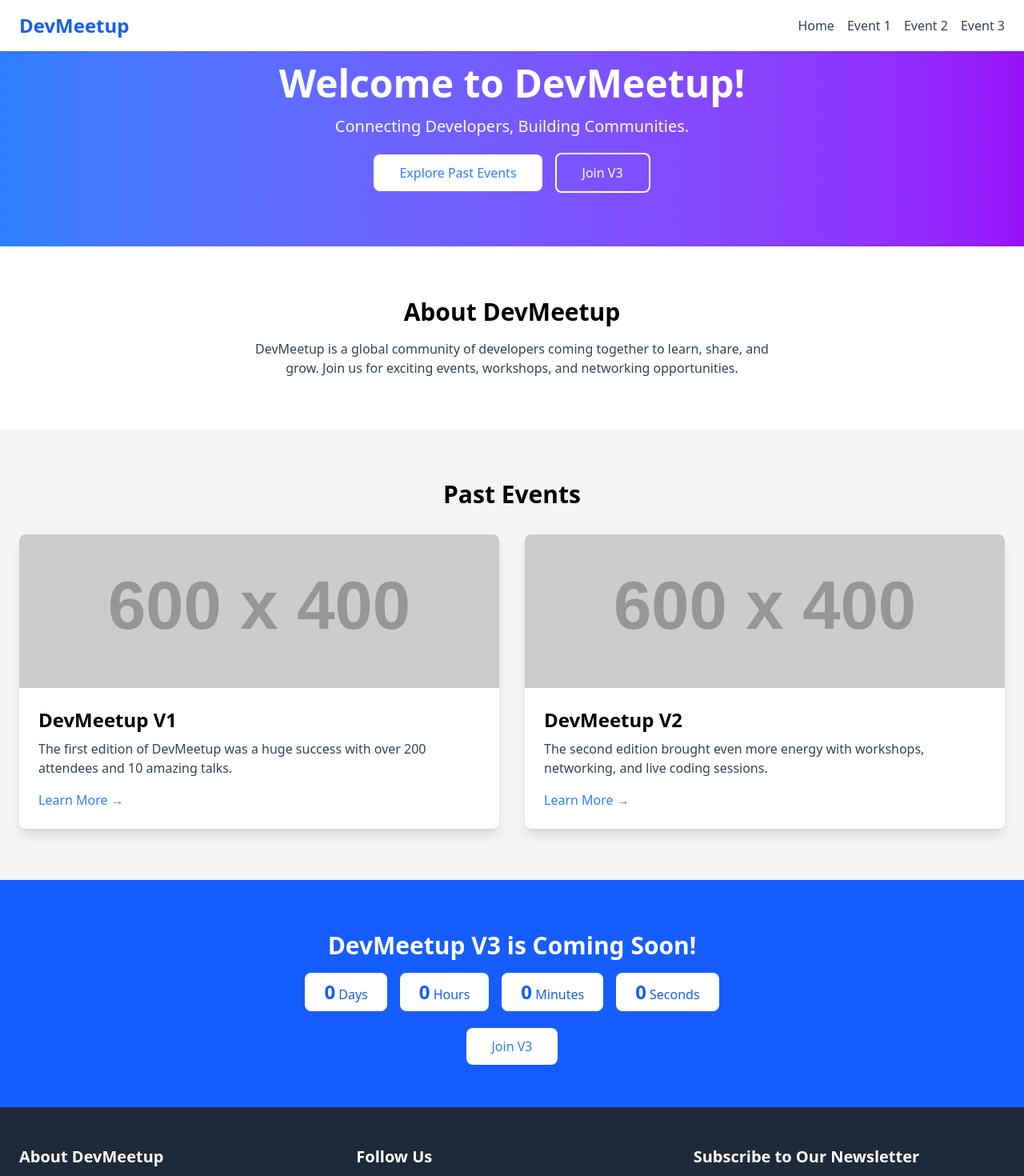
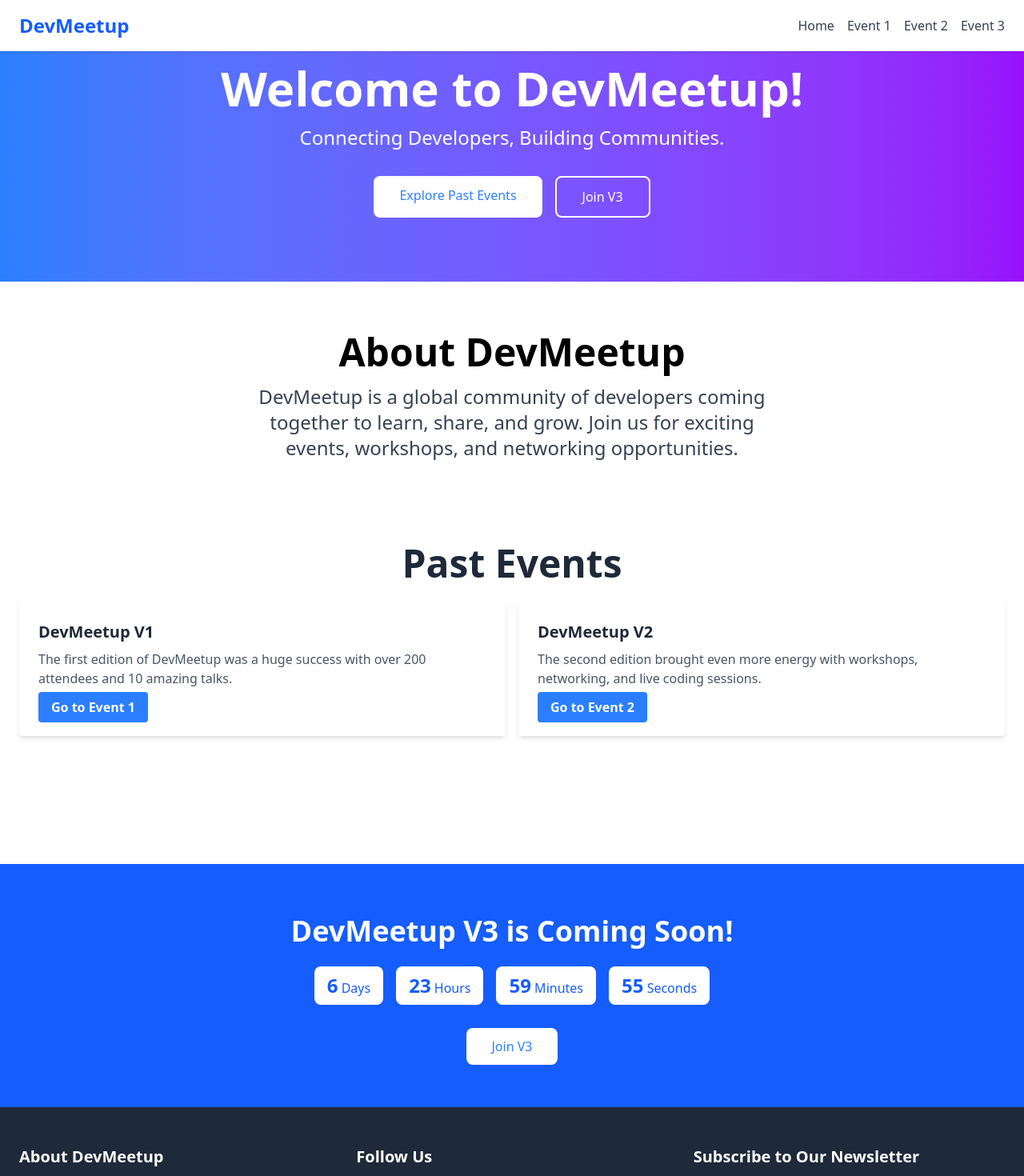
Before and after one commit to alsem934/DevMeet, a React (Vite) app: page / in a window 1280 px wide. Shown: the top 1470 px of the page at 80% size. Built offline with nearby package versions, Linux system fonts and the light colour scheme.

Commit message:
Updated V3TeaserSection component

```diff
--- /dev/null
+++ b/src/Components/Carousel.jsx
@@ -0,0 +1,41 @@
+import React, { useState } from 'react';
+import './carousel.css'
+const Carousel = ({ images, message }) => {
+  const [currentIndex, setCurrentIndex] = useState(0);
+
+  const handleNext = () => {
+    const newIndex = (currentIndex + 1) % images.length;
+    setCurrentIndex(newIndex);
+  };
+
+  const handlePrev = () => {
+    const newIndex = (currentIndex - 1 + images.length) % images.length;
+    setCurrentIndex(newIndex);
+  };
+
+  return (
+    <div className="carousel">
+      <div className="carousel-inner">
+        {images.map((image, index) => (
+          <div
+            className={`carousel-item ${index === currentIndex ? 'active' : ''}`}
+            key={index}
+          >
+            <img src={image} alt="Image" />
+            <div className="carousel-message">
+              <p>{message}</p>
+            </div>
+          </div>
+        ))}
+      </div>
+      <button onClick={handlePrev} className="prev-btn">
+        Prev
+      </button>
+      <button onClick={handleNext} className="next-btn">
+        Next
+      </button>
+    </div>
+  );
+};
+
+export default Carousel;
--- a/src/Components/Home/About.jsx
+++ b/src/Components/Home/About.jsx
@@ -1,7 +1,32 @@
 
 
+// import React from 'react';
 
+// const AboutSection = () => {
+//   return (
+//     <section className="bg-gradient-to-r from-purple-600 to-blue-500 text-white py-16 relative">
+//       <div className="container mx-auto px-6">
+//         <h2 className="text-4xl font-extrabold text-center mb-4 lg:text-5xl">About DevMeetup</h2>
+//         <p className="text-lg text-gray-200 max-w-2xl mx-auto text-center mb-8">
+//           DevMeetup is a global community of developers coming together to learn, share, and grow. Join us for exciting events, workshops, and networking opportunities.
+//         </p>
+//         <div className="flex justify-center">
+//           <a href="/events" className="bg-white text-blue-500 px-6 py-2 rounded-lg hover:bg-gray-200 transition duration-300 transform hover:scale-105">
+//             View Our Events
+//           </a>
+//         </div>
+//       </div>
+//       {/* Optional decorative element */}
+//       <div className="absolute top-0 left-0 w-full h-full opacity-10">
+//         <svg className="w-full h-full" viewBox="0 0 1440 320" preserveAspectRatio="none">
+//           <path fill="currentColor" d="M0,192L48,165.3C96,139,192,85,288,64C384,43,480,53,576,64C672,75,768,85,864,98.7C960,112,1056,128,1152,138.7C1248,149,1344,155,1392,158.7L1440,160L1440,320L1392,320C1344,320,1248,320,1152,320C1056,320,960,320,864,320C768,320,672,320,576,320C480,320,384,320,288,320C192,320,96,320,48,320L0,320Z"></path>
+//         </svg>
+//       </div>
+//     </section>
+//   );
+// };
 
+// export default AboutSection;
 
 import React from 'react';
 
@@ -9,8 +34,8 @@ const AboutSection = () => {
   return (
     <section className="container mx-auto px-6 py-16">
       <div className="text-center">
-        <h2 className="text-3xl font-bold mb-4">About DevMeetup</h2>
-        <p className="text-gray-700 max-w-2xl mx-auto">
+        <h2 className="text-3xl font-bold mb-4 md:text-4xl lg:text-5xl">About DevMeetup</h2>
+        <p className="text-gray-700 max-w-2xl mx-auto text-lg md:text-xl lg:text-2xl">
           DevMeetup is a global community of developers coming together to learn, share, and grow. Join us for exciting events, workshops, and networking opportunities.
         </p>
       </div>
--- a/src/Components/Home/Hero.jsx
+++ b/src/Components/Home/Hero.jsx
@@ -1,20 +1,27 @@
-
-
-
-
 import React from 'react';
 
 const HeroSection = () => {
   return (
-    <section className="bg-gradient-to-r from-blue-500 to-purple-600 text-white py-20 text-center">
+    <section className="bg-gradient-to-r from-blue-500 to-purple-600 text-white py-20 text-center relative">
       <div className="container mx-auto px-6">
-        <h1 className="text-5xl font-bold mb-4">Welcome to DevMeetup!</h1>
-        <p className="text-xl mb-8">Connecting Developers, Building Communities.</p>
-        <div className="space-x-4">
-          <a href="/v1" className="bg-white text-blue-500 px-8 py-3 rounded-lg hover:bg-gray-100">Explore Past Events</a>
-          <a href="/v3" className="bg-transparent border-2 border-white text-white px-8 py-3 rounded-lg hover:bg-white hover:text-blue-500">Join V3</a>
+        <h1 className="text-4xl font-extrabold mb-4 md:text-5xl lg:text-6xl">Welcome to DevMeetup!</h1>
+        <p className="text-lg mb-8 md:text-xl lg:text-2xl">Connecting Developers, Building Communities.</p>
+        <div className="justify-center flex flex-col  space-y-4 md:flex-row md:space-x-4 md:space-y-0">
+          <a
+            href="/v1"
+            className="bg-white text-blue-500 px-8 py-3 rounded-lg hover:bg-red transition duration-300 transform hover:scale-105 justify-center"
+          >
+            Explore Past Events
+          </a>
+          <a
+            href="/v3"
+            className="bg-transparent border-2 border-white text-white px-8 py-3 rounded-lg hover:bg-white hover:text-blue-500 transition duration-300 transform hover:scale-105"
+          >
+            Join V3
+          </a>
         </div>
       </div>
+      <div className="absolute inset-0 bg-opacity-30"></div>
     </section>
   );
 };
--- a/src/Components/Home/PastEvents.jsx
+++ b/src/Components/Home/PastEvents.jsx
@@ -1,34 +1,46 @@
-
-
-
-
 import React from 'react';
 
 const PastEventsSection = () => {
   return (
-    <section className="bg-gray-100 py-16">
-      <div className="container mx-auto px-6">
-        <h2 className="text-3xl font-bold text-center mb-8">Past Events</h2>
-        <div className="grid grid-cols-1 md:grid-cols-2 gap-8">
-          {/* V1 Event Card */}
-          <div className="bg-white shadow-lg rounded-lg overflow-hidden">
-            <img src="https://via.placeholder.com/600x400" alt="V1 Event" className="w-full h-48 object-cover" />
-            <div className="p-6">
-              <h3 className="text-2xl font-bold mb-2">DevMeetup V1</h3>
-              <p className="text-gray-700 mb-4">The first edition of DevMeetup was a huge success with over 200 attendees and 10 amazing talks.</p>
-              <a href="/v1" className="text-blue-500 hover:underline">Learn More →</a>
-            </div>
+    <section className="py-10 text-gray-800 relative">
+      <div className="max-w-7xl mx-auto px-6 pb-20">
+        <h2 className="text-3xl font-bold text-center mb-6 md:text-4xl lg:text-5xl">Past Events</h2>
+
+        {/* Event grid container */}
+        <div className="grid grid-cols-1 sm:grid-cols-2 gap-4 mb-6">
+          {/* V1 Event Details */}
+          <div className="bg-white p-6 rounded shadow-md w-full mb-4">
+            <h3 className="text-xl font-bold mb-2 text-gray-800">DevMeetup V1</h3>
+            <h2 className="text-gray-600 mb-3">
+              The first edition of DevMeetup was a huge success with over 200 attendees and 10 amazing talks.
+            </h2>
+            <a
+              href="/event1"
+              className="bg-blue-500 text-white font-semibold py-2 px-4 rounded hover:bg-blue-600 transition duration-300"
+            >
+              Go to Event 1
+            </a>
           </div>
-          {/* V2 Event Card */}
-          <div className="bg-white shadow-lg rounded-lg overflow-hidden">
-            <img src="https://via.placeholder.com/600x400" alt="V2 Event" className="w-full h-48 object-cover" />
-            <div className="p-6">
-              <h3 className="text-2xl font-bold mb-2">DevMeetup V2</h3>
-              <p className="text-gray-700 mb-4">The second edition brought even more energy with workshops, networking, and live coding sessions.</p>
-              <a href="/v2" className="text-blue-500 hover:underline">Learn More →</a>
-            </div>
+
+          {/* V2 Event Details */}
+          <div className="bg-white p-6 rounded shadow-md w-full mb-4">
+            <h3 className="text-xl font-bold mb-2 text-gray-800">DevMeetup V2</h3>
+            <p className="text-gray-600 mb-3">
+              The second edition brought even more energy with workshops, networking, and live coding sessions.
+            </p>
+            <a
+              href="/event2"
+              className="bg-blue-500 text-white font-semibold py-2 px-4 rounded hover:bg-blue-600 transition duration-300"
+            >
+              Go to Event 2
+            </a>
           </div>
         </div>
+      </div>
+
+      {/* Optional decorative element */}
+      <div className="absolute top-0 left-0 w-full h-full opacity-10">
+        {/* SVG or any other decorative element can be added here */}
       </div>
     </section>
   );
--- a/src/Components/Home/Teaser.jsx
+++ b/src/Components/Home/Teaser.jsx
@@ -1,6 +1,3 @@
-
-
-
 import React, { useState, useEffect } from 'react';
 
 const V3TeaserSection = () => {
@@ -12,7 +9,7 @@ const V3TeaserSection = () => {
   });
 
   useEffect(() => {
-    const targetDate = new Date('2023-12-31T00:00:00').getTime(); // Set your target date here
+    const targetDate = new Date(Date.now() + (7 * 24 * 60 * 60 * 1000)); // Set target date to 7 days from now
 
     const interval = setInterval(() => {
       const now = new Date().getTime();
@@ -34,24 +31,24 @@ const V3TeaserSection = () => {
   }, []);
 
   return (
-    <section className="bg-blue-600 text-white py-16">
+    <section className="bg-blue-600 text-white py-10 md:py-16">
       <div className="container mx-auto px-6 text-center">
-        <h2 className="text-3xl font-bold mb-4">DevMeetup V3 is Coming Soon!</h2>
-        <div className="flex justify-center space-x-4 mb-8">
-          <div className="bg-white text-blue-600 px-6 py-2 rounded-lg">
+        <h2 className="text-3xl font-bold mb-4 md:text-4xl">DevMeetup V3 is Coming Soon!</h2>
+        <div className="flex flex-col md:flex-row justify-center space-x-0 md:space-x-4 mb-8">
+          <div className="bg-white text-blue-600 px-4 py-2 rounded-lg w-full md:w-auto m-2">
             <span className="text-2xl font-bold">{timeLeft.days}</span> Days
           </div>
-          <div className="bg-white text-blue-600 px-6 py-2 rounded-lg">
+          <div className="bg-white text-blue-600 px-4 py-2 rounded-lg w-full md:w-auto m-2">
             <span className="text-2xl font-bold">{timeLeft.hours}</span> Hours
           </div>
-          <div className="bg-white text-blue-600 px-6 py-2 rounded-lg">
+          <div className="bg-white text-blue-600 px-4 py-2 rounded-lg w-full md:w-auto m-2">
             <span className="text-2xl font-bold">{timeLeft.minutes}</span> Minutes
           </div>
-          <div className="bg-white text-blue-600 px-6 py-2 rounded-lg">
+          <div className="bg-white text-blue-600 px-4 py-2 rounded-lg w-full md:w-auto m-2">
             <span className="text-2xl font-bold">{timeLeft.seconds}</span> Seconds
           </div>
         </div>
-        <a href="/v3" className="bg-white text-blue-500 px-8 py-3 rounded-lg hover:bg-gray-100">
+        <a href="/v3" className="bg-white text-blue-500 px-8 py-3 rounded-lg hover:bg-gray-100 transition duration-300">
           Join V3
         </a>
       </div>
--- /dev/null
+++ b/src/Components/carousel.css
@@ -0,0 +1,48 @@
+.carousel {
+  position: relative;
+  width: 100%;
+  height: 400px;
+}
+
+.carousel-inner {
+  position: absolute;
+  top: 0;
+  left: 0;
+  width: 100%;
+  height: 100%;
+}
+
+.carousel-item {
+  position: absolute;
+  top: 0;
+  left: 0;
+  width: 100%;
+  height: 100%;
+  opacity: 0;
+  transition: opacity 0.3s ease-in-out;
+}
+
+.carousel-item.active {
+  opacity: 1;
+}
+
+.carousel-message {
+  position: absolute;
+  top: 50%;
+  left: 50%;
+  transform: translate(-50%, -50%);
+}
+
+.prev-btn,
+.next-btn {
+  position: absolute;
+  top: calc(50% - 25px);
+}
+
+.prev-btn {
+  left: calc(50% - 25px);
+}
+
+.next-btn {
+  right: calc(50% - 25px);
+}
```
